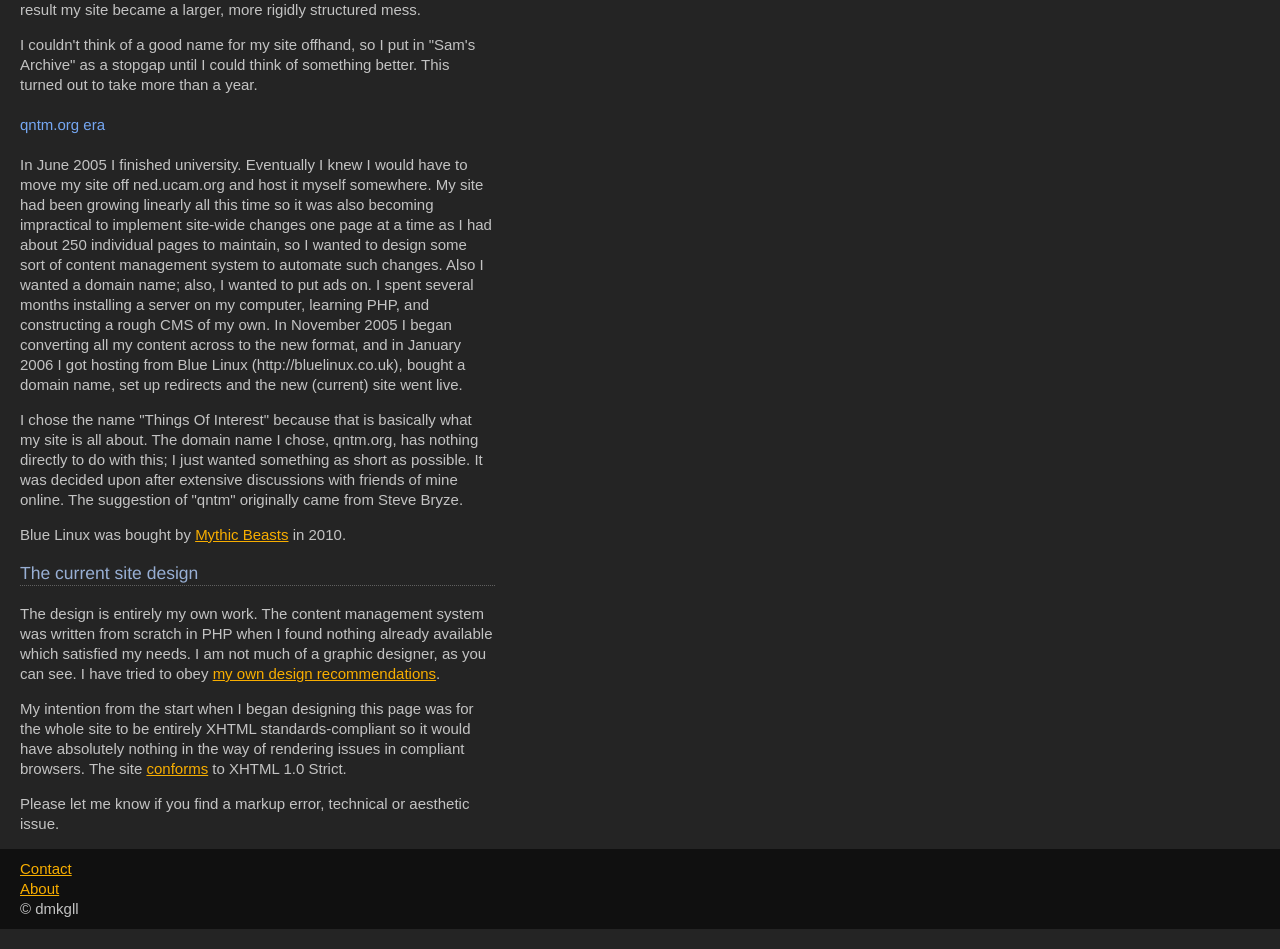
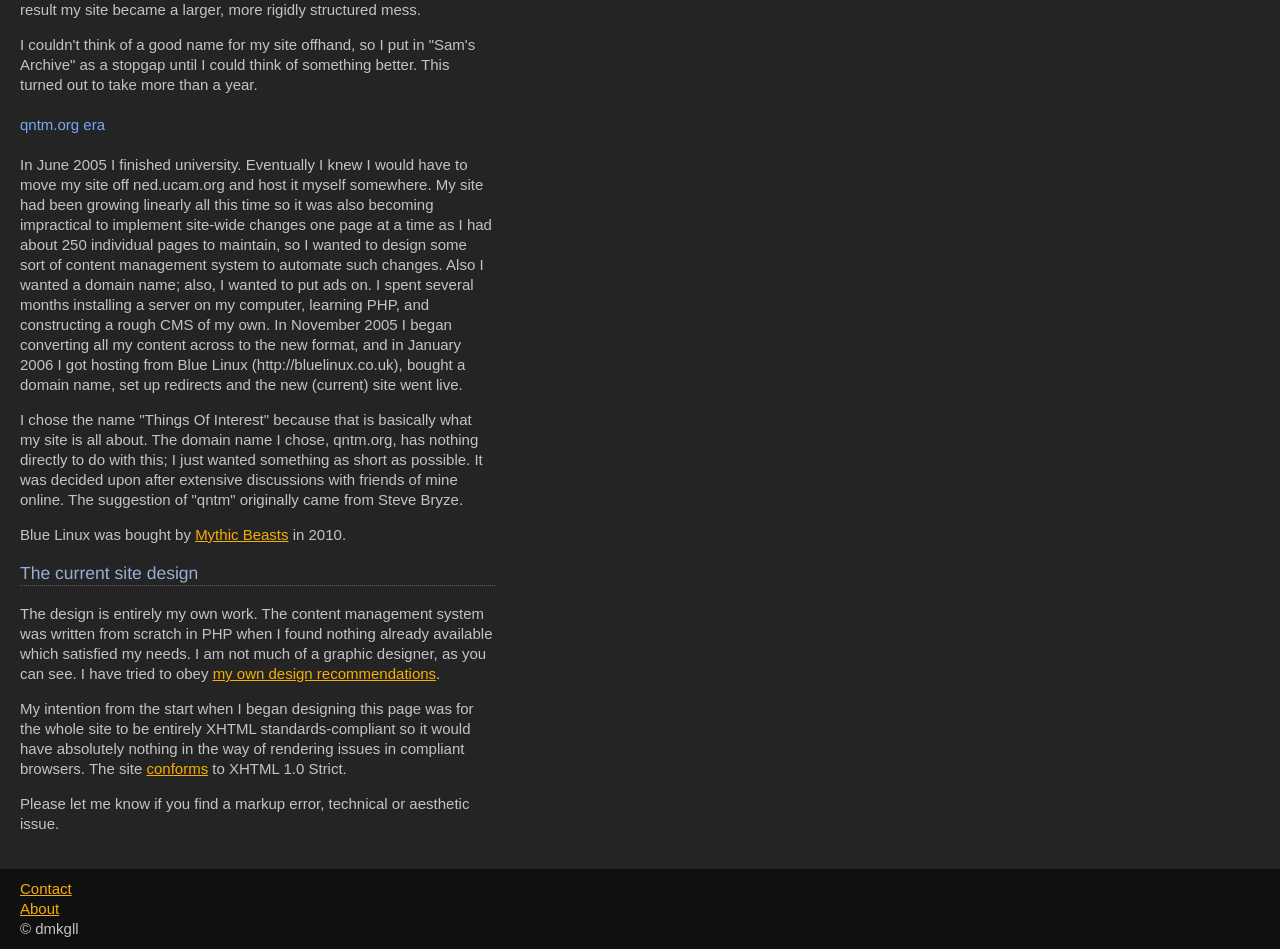
Before and after one commit to dmkgll/dmkgll, a Jekyll site: the page built from _posts/2022-06-06-test.md, in a window 1280 px wide. Shown: the part 1004-1953 px from the top of the page. Built offline with Jekyll 4.4.1, drawn with Linux system fonts in a browser that asks for light colours.

Commit message:
Update style.html

```diff
--- a/_includes/style.html
+++ b/_includes/style.html
@@ -1 +1 @@
-<style>.footer-entry{margin-inline-end: 1rem;}footer{padding-left:20px;padding-right:20px;padding-top:10px;padding-bottom:10px;background-color:#101010;}.breadcrumbs{font-size:.9em;}.header{border:none;color:eee;font-size:2em;}header{padding-top:10px;padding-bottom:10px;padding-left:20px;padding-right:20px;background: rgb(46, 46, 46);}.home{padding-right:20px;padding-left:20px;padding-top:20px;}article{padding-right:20px;padding-left:20px;max-width:475px;padding-top:20px;}body{margin:0;font-size:15px;font-family:sans-serif;color:#c3c3c3;background:#242424;line-height: 1.3333;}h1,h2,h3,h4,h5,h6{color:#98afd4;border-bottom:.0625rem dotted #606060;font-family:helvetica, sans-serif;font-weight:400;margin:margin: 2rem 0 1rem;}h4{color:#75a7f2;border-bottom:none;}a{color:#f8ae00;}a:visited{color: #f8ae00;}ul{margin: 1rem 0;padding-inline-start: 1.5rem;}table{border-collapse:collapse;font-size:.8rem;display:block;overflow:auto}th{border:.0625rem solid #555;font-weight:700;color:#75a7f2;padding:.5rem}td{border:.0625rem solid #555;padding:.5rem}td>:first-child,th>:first-child{margin-top:0}td>:last-child,th>:last-child{margin-bottom:0}</style>
+<style>.footer-entry{margin-inline-end: 1rem;}footer{padding-left:20px;padding-right:20px;padding-top:10px;padding-bottom:10px;background-color:#101010;}.breadcrumbs{font-size:.9em;}.header{border:none;color:eee;font-size:2em;}header{padding-top:10px;padding-bottom:10px;padding-left:20px;padding-right:20px;background: rgb(46, 46, 46);}.home{padding-right:20px;padding-left:20px;padding-top:20px;}article{padding-bottom:20px;padding-right:20px;padding-left:20px;max-width:475px;padding-top:20px;}body{margin:0;font-size:15px;font-family:sans-serif;color:#c3c3c3;background:#242424;line-height: 1.3333;}h1,h2,h3,h4,h5,h6{color:#98afd4;border-bottom:.0625rem dotted #606060;font-family:helvetica, sans-serif;font-weight:400;margin:margin: 2rem 0 1rem;}h4{color:#75a7f2;border-bottom:none;}a{color:#f8ae00;}a:visited{color: #f8ae00;}ul{margin: 1rem 0;padding-inline-start: 1.5rem;}table{border-collapse:collapse;font-size:.8rem;display:block;overflow:auto}th{border:.0625rem solid #555;font-weight:700;color:#75a7f2;padding:.5rem}td{border:.0625rem solid #555;padding:.5rem}td>:first-child,th>:first-child{margin-top:0}td>:last-child,th>:last-child{margin-bottom:0}</style>
```
